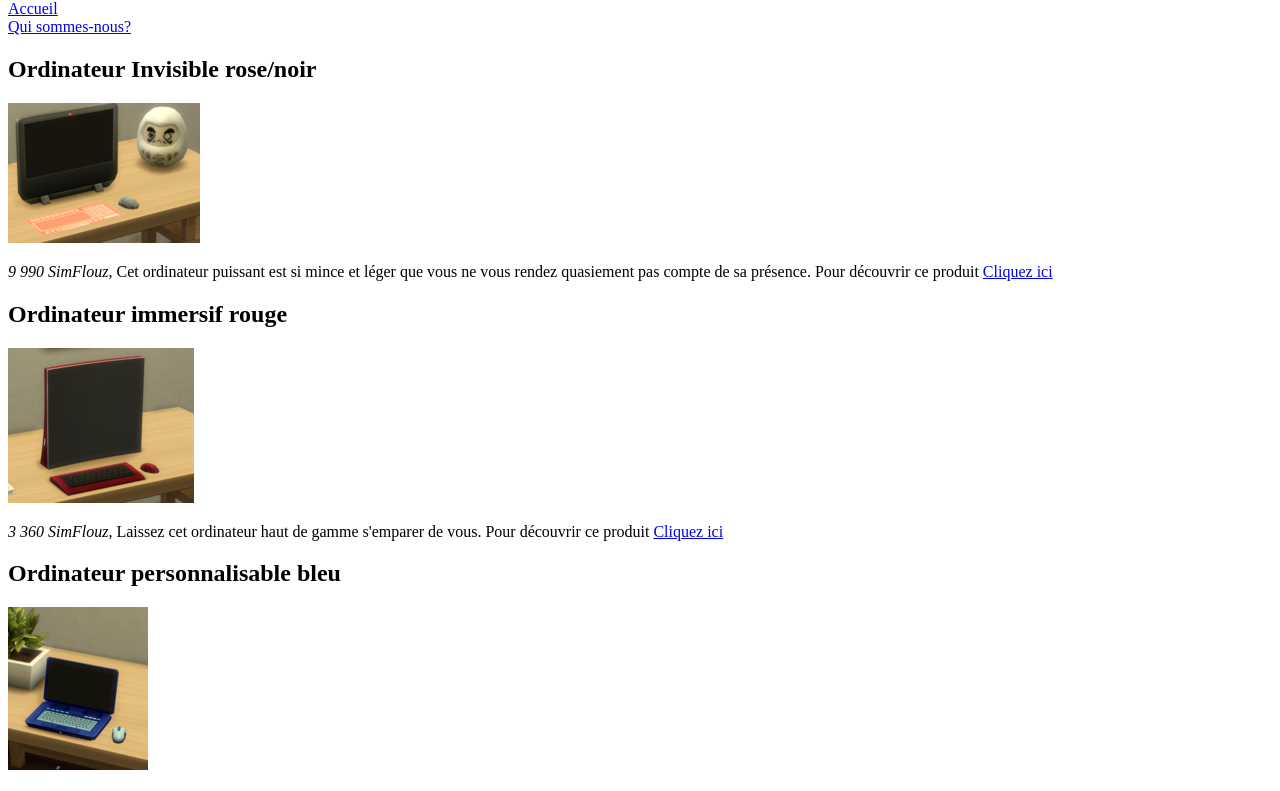
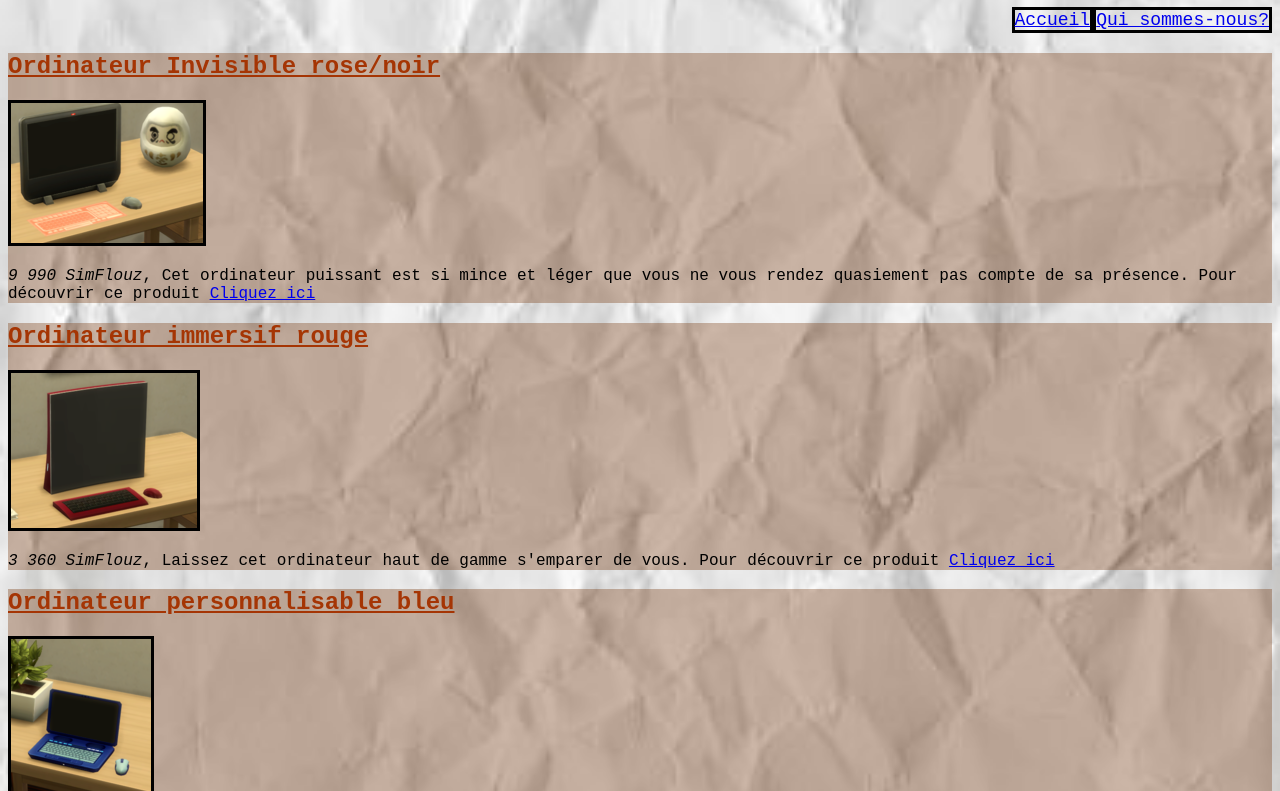
Before and after one commit to Charlene76140/terreDeGeek, a website built with Parcel: page index.html in a window 1280 px wide. Shown: the part 188-979 px from the top of the page. Built offline with nearby package versions, Linux system fonts and the light colour scheme.

Commit message:
beginning css style

```diff
--- a/css/main.css
+++ b/css/main.css
@@ -1,4 +1,51 @@
+body
+{
+    background-image: url("imageFond/imageFond2.jpg");
+    background-size: cover;
+    background-attachment: scroll;
+    background-repeat: no-repeat;
+    font-family: 'Courier New', Courier, monospace;
+    color: black;
+}
+
 .section
+{
+    background-color: rgba(122, 61, 18, 0.356);
+}
+
+
+#conteneur1
+{
+    display: flex;
+    flex-direction: row;
+    flex-wrap: wrap;
+    justify-content: flex-end;
+
+}
+
+.element
+{
+    border: 3px black solid;
+    font-size: large;
+
+}
+
+h1{
+
+}
+
+h2
+{
+    color:rgb(165, 53, 4);
+    text-decoration: underline;
+}
+
+h3
 {
 
 }
+
+img
+{
+    border: 3px black solid;
+}
--- a/index.html
+++ b/index.html
@@ -7,7 +7,6 @@
     <link rel="shortcuticon" href="favicon.ico"/>
 
   </head>
-
   <body>
 
     <header>
@@ -16,8 +15,8 @@
         <nav>
 
           <div id="conteneur1">
-            <div class= "element 1"><a href ="index.html" > Accueil</a></div>
-            <div class= "element 2"><a href ="QuiSommesNous.html"> Qui sommes-nous?</a></div>
+            <div class= "element"><a href ="index.html" > Accueil</a></div>
+            <div class= "element"><a href ="QuiSommesNous.html"> Qui sommes-nous?</a></div>
           </div>
 
         </nav>
```
Also changed, not shown: css/imageFond/fondSite8.png (added), css/imageFond/imageFond2.jpg (added).
